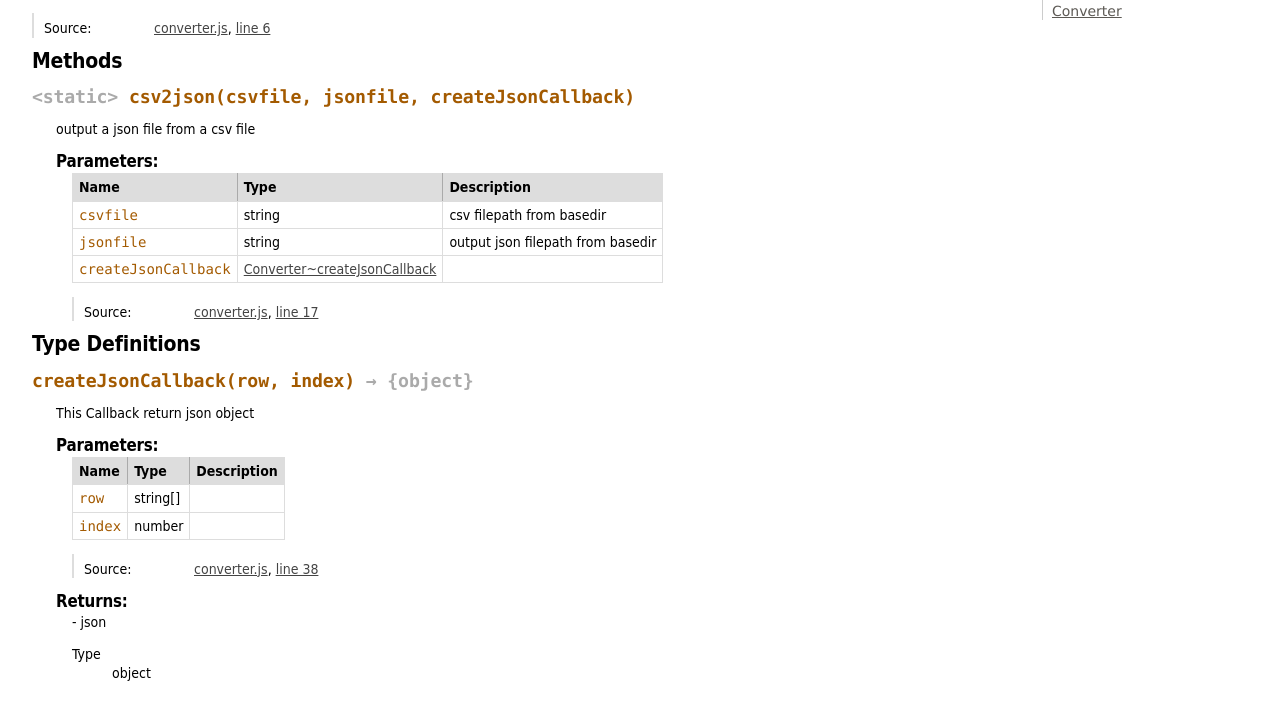
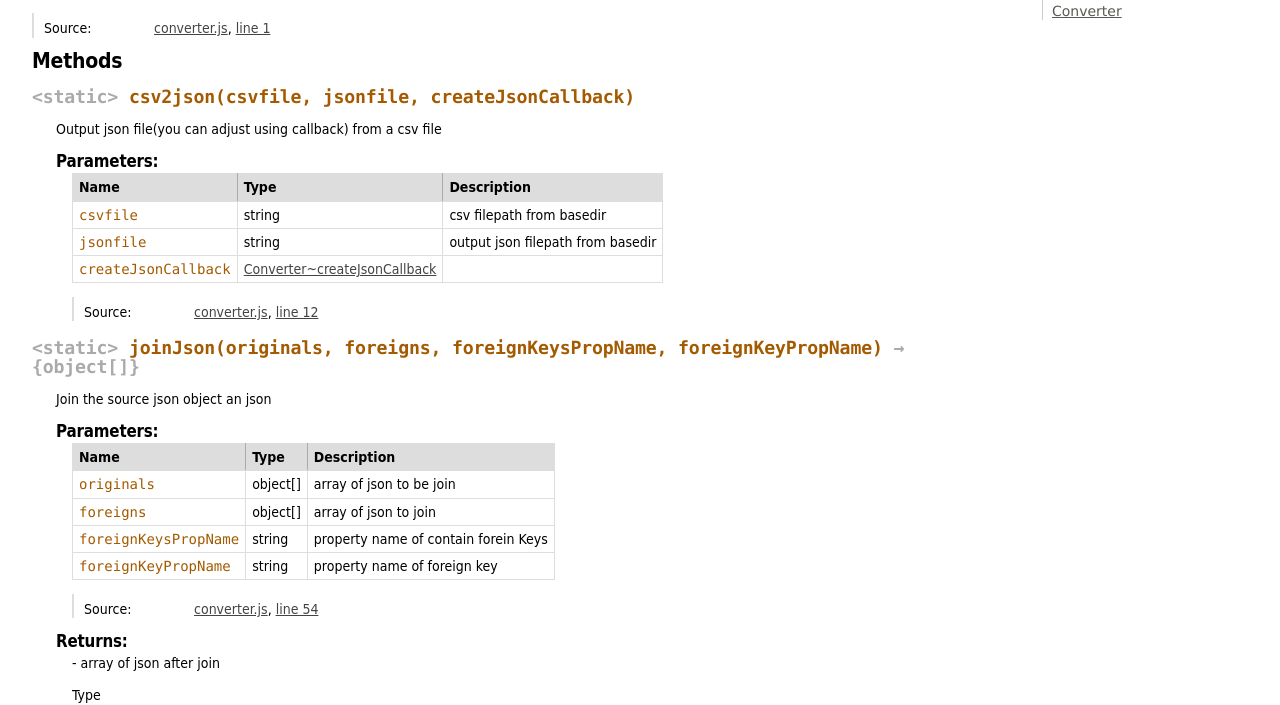
Before and after one commit to mpon/converter, a website: page docs/Converter.html in a window 1280 px wide. Shown: the part 93-798 px from the top of the page. Drawn offline with Linux system fonts and the light colour scheme.

Commit message:
Refactored joinJson

```diff
--- a/docs/Converter.html
+++ b/docs/Converter.html
@@ -62,7 +62,7 @@
 
     <dt class="tag-source">Source:</dt>
     <dd class="tag-source"><ul class="dummy"><li>
-        <a href="converter.js.html">converter.js</a>, <a href="converter.js.html#line6">line 6</a>
+        <a href="converter.js.html">converter.js</a>, <a href="converter.js.html#line1">line 1</a>
     </li></ul></dd>
 
 
@@ -104,7 +104,7 @@
 
 
     <div class="description">
-        output a json file from a csv file
+        Output json file(you can adjust using callback) from a csv file
     </div>
 
 
@@ -231,7 +231,7 @@
 
     <dt class="tag-source">Source:</dt>
     <dd class="tag-source"><ul class="dummy"><li>
-        <a href="converter.js.html">converter.js</a>, <a href="converter.js.html#line17">line 17</a>
+        <a href="converter.js.html">converter.js</a>, <a href="converter.js.html#line12">line 12</a>
     </li></ul></dd>
 
 
@@ -256,6 +256,214 @@
 
 </dd>
 
+
+
+<dt>
+    <h4 class="name" id="joinJson"><span class="type-signature">&lt;static> </span>joinJson<span class="signature">(originals, foreigns, foreignKeysPropName, foreignKeyPropName)</span><span class="type-signature"> &rarr; {object[]}</span></h4>
+
+
+</dt>
+<dd>
+
+
+    <div class="description">
+        Join the source json object an json
+    </div>
+
+
+
+
+
+
+
+        <h5>Parameters:</h5>
+
+
+<table class="params">
+    <thead>
+	<tr>
+
+		<th>Name</th>
+
+
+		<th>Type</th>
+
+
+
+
+
+		<th class="last">Description</th>
+	</tr>
+	</thead>
+
+	<tbody>
+
+
+        <tr>
+
+                <td class="name"><code>originals</code></td>
+
+
+            <td class="type">
+
+
+<span class="param-type">object[]</span>
+
+
+
+            </td>
+
+
+
+
+
+            <td class="description last">array of json to be join</td>
+        </tr>
+
+
+
+        <tr>
+
+                <td class="name"><code>foreigns</code></td>
+
+
+            <td class="type">
+
+
+<span class="param-type">object[]</span>
+
+
+
+            </td>
+
+
+
+
+
+            <td class="description last">array of json to join</td>
+        </tr>
+
+
+
+        <tr>
+
+                <td class="name"><code>foreignKeysPropName</code></td>
+
+
+            <td class="type">
+
+
+<span class="param-type">string</span>
+
+
+
+            </td>
+
+
+
+
+
+            <td class="description last">property name of contain forein Keys</td>
+        </tr>
+
+
+
+        <tr>
+
+                <td class="name"><code>foreignKeyPropName</code></td>
+
+
+            <td class="type">
+
+
+<span class="param-type">string</span>
+
+
+
+            </td>
+
+
+
+
+
+            <td class="description last">property name of foreign key</td>
+        </tr>
+
+
+	</tbody>
+</table>
+
+
+
+<dl class="details">
+
+
+
+
+
+
+
+
+
+
+
+
+
+
+
+
+
+
+
+    <dt class="tag-source">Source:</dt>
+    <dd class="tag-source"><ul class="dummy"><li>
+        <a href="converter.js.html">converter.js</a>, <a href="converter.js.html#line54">line 54</a>
+    </li></ul></dd>
+
+
+
+
+
+
+
+</dl>
+
+
+
+
+
+
+
+
+
+
+
+    <h5>Returns:</h5>
+
+
+<div class="param-desc">
+    - array of json after join
+</div>
+
+
+
+<dl>
+	<dt>
+		Type
+	</dt>
+	<dd>
+
+<span class="param-type">object[]</span>
+
+
+	</dd>
+</dl>
+
+
+
+
+</dd>
+
         </dl>
 
 
@@ -273,7 +481,7 @@
 
 
     <div class="description">
-        This Callback return json object
+        This Callback return json object you can freely adjust
     </div>
 
 
@@ -444,7 +652,7 @@
 <br clear="both">
 
 <footer>
-    Documentation generated by <a href="https://github.com/jsdoc3/jsdoc">JSDoc 3.3.0-alpha4</a> on Sun Mar 09 2014 19:33:25 GMT+0900 (JST)
+    Documentation generated by <a href="https://github.com/jsdoc3/jsdoc">JSDoc 3.3.0-alpha4</a> on Mon Mar 10 2014 01:04:46 GMT+0900 (JST)
 </footer>
 
 <script> prettyPrint(); </script>
```
Also changed, not shown: docs/converter.js.html (+39 -10 lines), docs/index.html (+1 -1 lines), lib/converter.js (+18 -13 lines), spec/converter-spec.js (+1 -1 lines).
